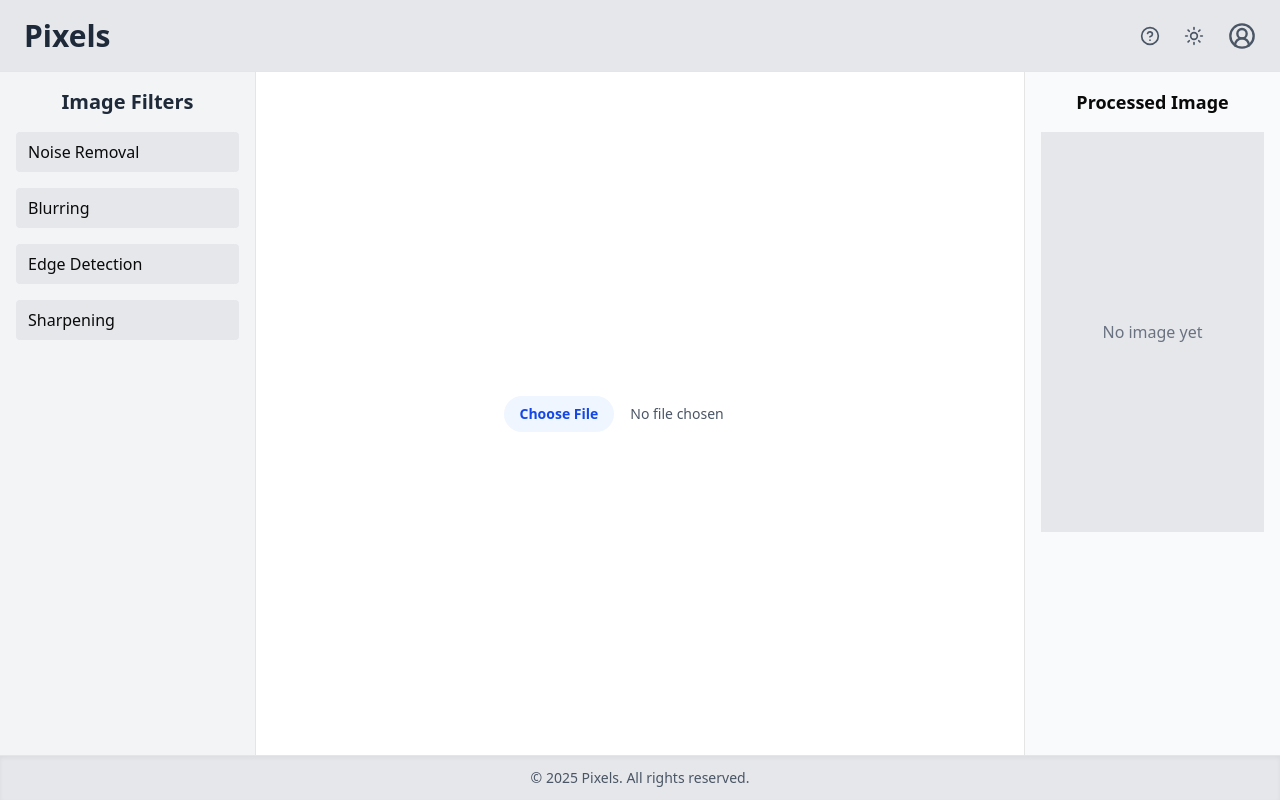
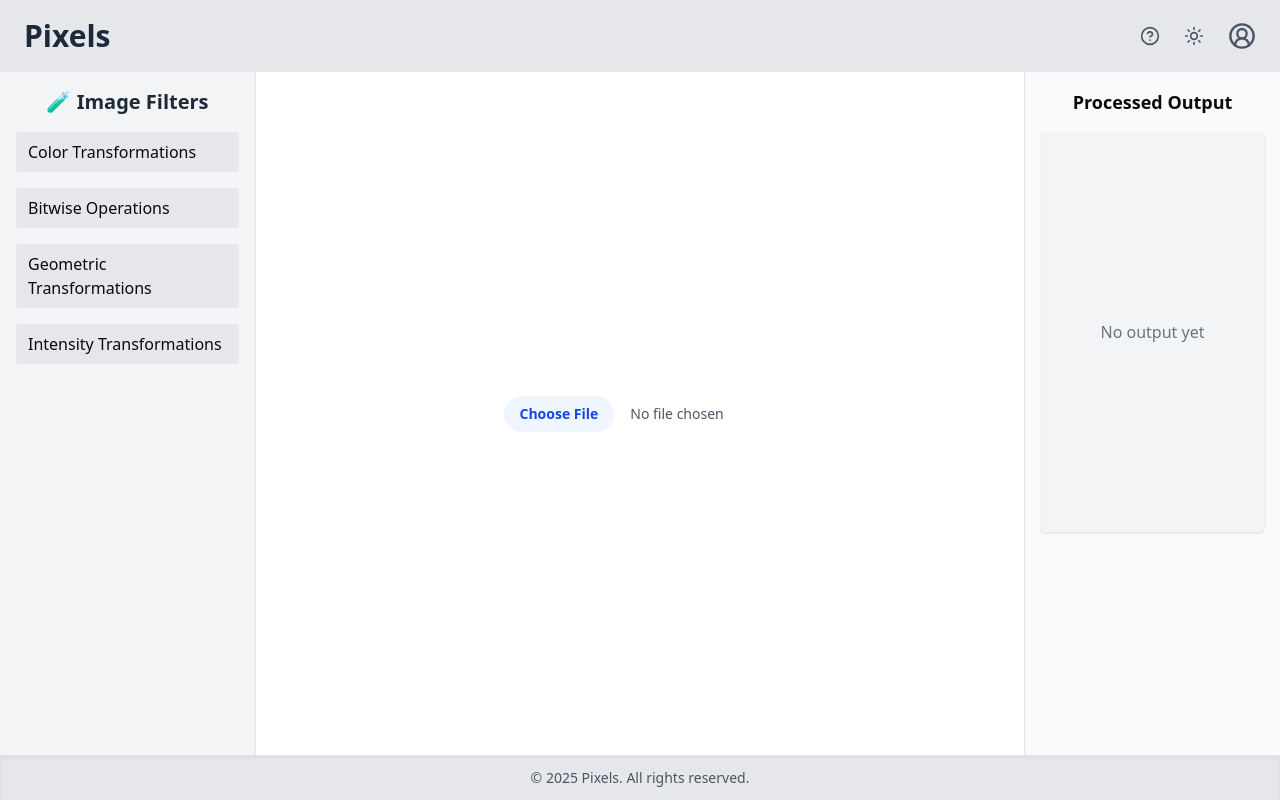
Before and after one commit to therishiagarwal/pixels, a React (Vite) app in the folder frontend/: page / in a window 1280 px wide. Built offline with nearby package versions, Linux system fonts and the light colour scheme.

Commit message:
ka raita

```diff
--- a/frontend/package.json
+++ b/frontend/package.json
@@ -12,6 +12,7 @@
   "dependencies": {
     "@radix-ui/react-slot": "^1.1.2",
     "@tailwindcss/vite": "^4.1.3",
+    "axios": "^1.8.4",
     "class-variance-authority": "^0.7.1",
     "clsx": "^2.1.1",
     "lucide-react": "^0.487.0",
--- a/frontend/src/App.jsx
+++ b/frontend/src/App.jsx
@@ -10,25 +10,59 @@ import "./App.css";
 
 function App() {
   const [selectedMethod, setSelectedMethod] = useState(null);
+  const [selectedEndpoint, setSelectedEndpoint] = useState(null);
+  const [processedFileUrl, setProcessedFileUrl] = useState(null);
+  const [fileType, setFileType] = useState(null); // "image" or "zip"
 
   const handleApplyMethod = async (imageFile) => {
-    if (!selectedMethod || !imageFile) return;
+    if (!selectedEndpoint || !imageFile) {
+      console.warn("Missing endpoint or image file.");
+      return;
+    }
+
+    if (!imageFile) {
+      console.error("No file selected");
+      return;
+    }
 
     const formData = new FormData();
-    formData.append("method", selectedMethod);
-    formData.append("image", imageFile);
+
+    // ✅ Optional: Log what's in FormData (not fully readable but useful for debugging)
+  for (let pair of formData.entries()) {
+    console.log(`${pair[0]}:`, pair[1]);
+  }
 
     try {
-      const response = await axios.post("http://localhost:5000/process", formData, {
-        headers: {
-          "Content-Type": "multipart/form-data",
-        },
-      });
+      console.log(formData); // Log the file to ensure it's being appended correctly
 
-      console.log("Backend Response:", response.data);
-      // TODO: Send the processed image data to <ProcessedImage />
+      const response = await axios.post(
+        `http://localhost:5000${selectedEndpoint}`, // ✅ Make sure your backend is running on port 8000
+        formData,
+        {
+          headers: {
+            "Content-Type": "multipart/form-data",
+          },
+          responseType: "blob", // For binary data (image or zip)
+        }
+      );
+
+      const contentType = response.headers["content-type"];
+      const blob = new Blob([response.data], { type: contentType });
+      const url = URL.createObjectURL(blob);
+
+      if (contentType === "application/zip") {
+        setFileType("zip");
+      } else if (contentType.startsWith("image/")) {
+        setFileType("image");
+      } else {
+        console.error("⚠️ Unsupported file type received:", contentType);
+        return;
+      }
+
+      setProcessedFileUrl(url);
+      console.log("✅ Processed file URL:", url);
     } catch (error) {
-      console.error("Error processing image:", error);
+      console.error("❌ Error processing image:", error);
     }
   };
 
@@ -40,17 +74,28 @@ function App() {
       <div className="flex flex-1 overflow-hidden">
         {/* Sidebar */}
         <div className="w-1/5 min-w-[200px] bg-gray-100 border-r p-4">
-          <Sidebar setSelectedMethod={setSelectedMethod} selectedMethod={selectedMethod} />
+          <Sidebar
+            setSelectedMethod={setSelectedMethod}
+            selectedMethod={selectedMethod}
+            setSelectedEndpoint={setSelectedEndpoint}
+          />
         </div>
 
         {/* Image Upload */}
         <div className="flex-1 p-4 flex items-center justify-center bg-white overflow-auto">
-          <ImageUpload selectedMethod={selectedMethod} onApply={handleApplyMethod} />
+          <ImageUpload
+            selectedMethod={selectedMethod}
+            selectedEndpoint={selectedEndpoint}
+            onApply={handleApplyMethod}
+          />
         </div>
 
         {/* Processed Output */}
         <div className="w-1/5 min-w-[200px] bg-gray-50 border-l p-4">
-          <ProcessedImage />
+          <ProcessedImage
+            processedFileUrl={processedFileUrl}
+            fileType={fileType}
+          />
         </div>
       </div>
 
--- a/frontend/src/components/ui/ImageUpload.jsx
+++ b/frontend/src/components/ui/ImageUpload.jsx
@@ -1,7 +1,7 @@
 import { useState } from "react";
 import axios from "axios";
 
-const ImageUpload = ({ selectedMethod }) => {
+const ImageUpload = ({ selectedMethod, selectedEndpoint, onProcessed }) => {
   const [image, setImage] = useState(null);
   const [file, setFile] = useState(null);
 
@@ -19,18 +19,28 @@ const ImageUpload = ({ selectedMethod }) => {
   };
 
   const handleApply = async () => {
-    if (!file || !selectedMethod) return;
+    if (!file || !selectedEndpoint) return;
 
     const formData = new FormData();
     formData.append("image", file);
-    formData.append("method", selectedMethod);
 
     try {
-      const response = await axios.post("http://localhost:5000/process", formData);
-      console.log("Processed Image Response:", response.data);
-      // TODO: show processed image on right panel
+      const response = await axios.post(
+        `http://localhost:5000${selectedEndpoint}`,
+        formData,
+        {
+          headers: {
+            "Content-Type": "multipart/form-data",
+          },
+          responseType: "blob", // expecting image or zip as blob
+        }
+      );
+
+      const imageURL = URL.createObjectURL(response.data);
+      console.log("✅ Processed Response URL:", imageURL);
+      onProcessed(imageURL); // send to App.jsx to display
     } catch (error) {
-      console.error("Error processing image:", error);
+      console.error("❌ Error processing image:", error);
     }
   };
 
@@ -63,7 +73,7 @@ const ImageUpload = ({ selectedMethod }) => {
               Remove Image
             </button>
 
-            {selectedMethod && (
+            {file && selectedMethod && selectedEndpoint && (
               <button
                 onClick={handleApply}
                 className="px-4 py-2 bg-green-600 text-white rounded hover:bg-green-700 transition"
--- a/frontend/src/components/ui/ProcessedImage.jsx
+++ b/frontend/src/components/ui/ProcessedImage.jsx
@@ -1,10 +1,26 @@
-const ProcessedImage = () => {
-  // We'll update this when backend is ready
+const ProcessedImage = ({ processedFileUrl, fileType }) => {
   return (
     <div className="text-center">
-      <h2 className="text-lg font-semibold mb-4">Processed Image</h2>
-      <div className="w-full h-[400px] bg-gray-200 flex items-center justify-center">
-        <span className="text-gray-500">No image yet</span>
+      <h2 className="text-lg font-semibold mb-4">Processed Output</h2>
+
+      <div className="w-full h-[400px] bg-gray-100 flex items-center justify-center rounded shadow">
+        {!processedFileUrl ? (
+          <span className="text-gray-500">No output yet</span>
+        ) : fileType === "image" ? (
+          <img
+            src={processedFileUrl}
+            alt="Processed"
+            className="max-h-full max-w-full object-contain"
+          />
+        ) : (
+          <a
+            href={processedFileUrl}
+            download="processed_output.zip"
+            className="px-4 py-2 bg-blue-600 text-white rounded hover:bg-blue-700 transition"
+          >
+            Download ZIP
+          </a>
+        )}
       </div>
     </div>
   );
--- a/frontend/src/components/ui/Sidebar.jsx
+++ b/frontend/src/components/ui/Sidebar.jsx
@@ -1,21 +1,23 @@
 import React, { useState } from "react";
 import operationsData from "../../data/OperationsData";
 
-function Sidebar({ selectedMethod, setSelectedMethod }) {
+function Sidebar({ selectedMethod, setSelectedMethod, setSelectedEndpoint }) {
   const [openCategory, setOpenCategory] = useState(null);
 
   const toggleCategory = (category) => {
-    setOpenCategory(openCategory === category ? null : category);
+    setOpenCategory(prev => (prev === category ? null : category));
   };
 
-  const handleMethodClick = (method) => {
-    setSelectedMethod(method); // No backend call here
-    console.log("Selected Method:", method);
+  const handleMethodClick = (methodObj) => {
+    setSelectedMethod(methodObj.name);
+    setSelectedEndpoint(methodObj.endpoint);
+    console.log("🔘 Selected Method:", methodObj.name);
+    console.log("🔗 Selected Endpoint:", methodObj.endpoint);
   };
 
   return (
     <div className="space-y-4">
-      <h2 className="text-xl font-semibold mb-4 text-gray-800">Image Filters</h2>
+      <h2 className="text-xl font-semibold mb-4 text-gray-800">🧪 Image Filters</h2>
 
       {operationsData.map((operation, index) => (
         <div key={index}>
@@ -34,18 +36,18 @@ function Sidebar({ selectedMethod, setSelectedMethod }) {
             }`}
           >
             <div className="pl-4 space-y-1">
-              {operation.methods.map((method, idx) => (
+              {operation.methods.map((methodObj, idx) => (
                 <button
                   key={idx}
-                  onClick={() => handleMethodClick(method)}
-                  title={`Apply ${method}`}
+                  onClick={() => handleMethodClick(methodObj)}
+                  title={`Apply ${methodObj.name}`}
                   className={`w-full text-left text-sm px-2 py-1 rounded transition-colors duration-200 ${
-                    selectedMethod === method
+                    selectedMethod === methodObj.name
                       ? "bg-blue-100 text-blue-700 font-semibold"
                       : "text-gray-700 hover:bg-gray-100"
                   }`}
                 >
-                  {method}
+                  {methodObj.name}
                 </button>
               ))}
             </div>
--- a/frontend/src/data/OperationsData.js
+++ b/frontend/src/data/OperationsData.js
@@ -1,19 +1,35 @@
 const operationsData = [
   {
-      category: "Noise Removal",
-      methods: ["Median Filter", "Bilateral Filter", "Non-Local Means"],
+    category: "Color Transformations",
+    methods: [
+      { name: "RGB Channels", endpoint: "/api/task/rgb-channels" },
+      { name: "Grayscale", endpoint: "/api/task/grayscale" },
+      { name: "Binary", endpoint: "/api/task/binary" },
+    ],
   },
   {
-      category: "Blurring",
-      methods: ["Gaussian Blur", "Box Blur", "Motion Blur"],
+    category: "Bitwise Operations",
+    methods: [
+      { name: "Bitwise AND", endpoint: "/api/task/bitwise-and" },
+      { name: "Bitwise OR", endpoint: "/api/task/bitwise-or" },
+      { name: "Bitwise XOR", endpoint: "/api/task/bitwise-xor" },
+    ],
   },
   {
-      category: "Edge Detection",
-      methods: ["Canny Edge", "Sobel Filter", "Laplacian"],
+    category: "Geometric Transformations",
+    methods: [
+      { name: "Sheer Horizontal", endpoint: "/api/task/sheer-image-horizontal" },
+      { name: "Sheer Vertical", endpoint: "/api/task/sheer-image-vertical" },
+      { name: "Resize", endpoint: "/api/task/resize" },
+    ],
   },
   {
-      category: "Sharpening",
-      methods: ["Unsharp Mask", "High Boost Filter"],
+    category: "Intensity Transformations",
+    methods: [
+      { name: "Log Transformation", endpoint: "/api/task/log-transformation" },
+      { name: "Inverse Log Transformation", endpoint: "/api/task/inverse-log-transformation" },
+      { name: "Power Law Transformation", endpoint: "/api/task/power-law-transformation" },
+    ],
   },
 ];
 
```
Also changed, not shown: 2 other files (tests, documents, lock files or other folders). Lines whose indentation alone changed are shown as unchanged.
